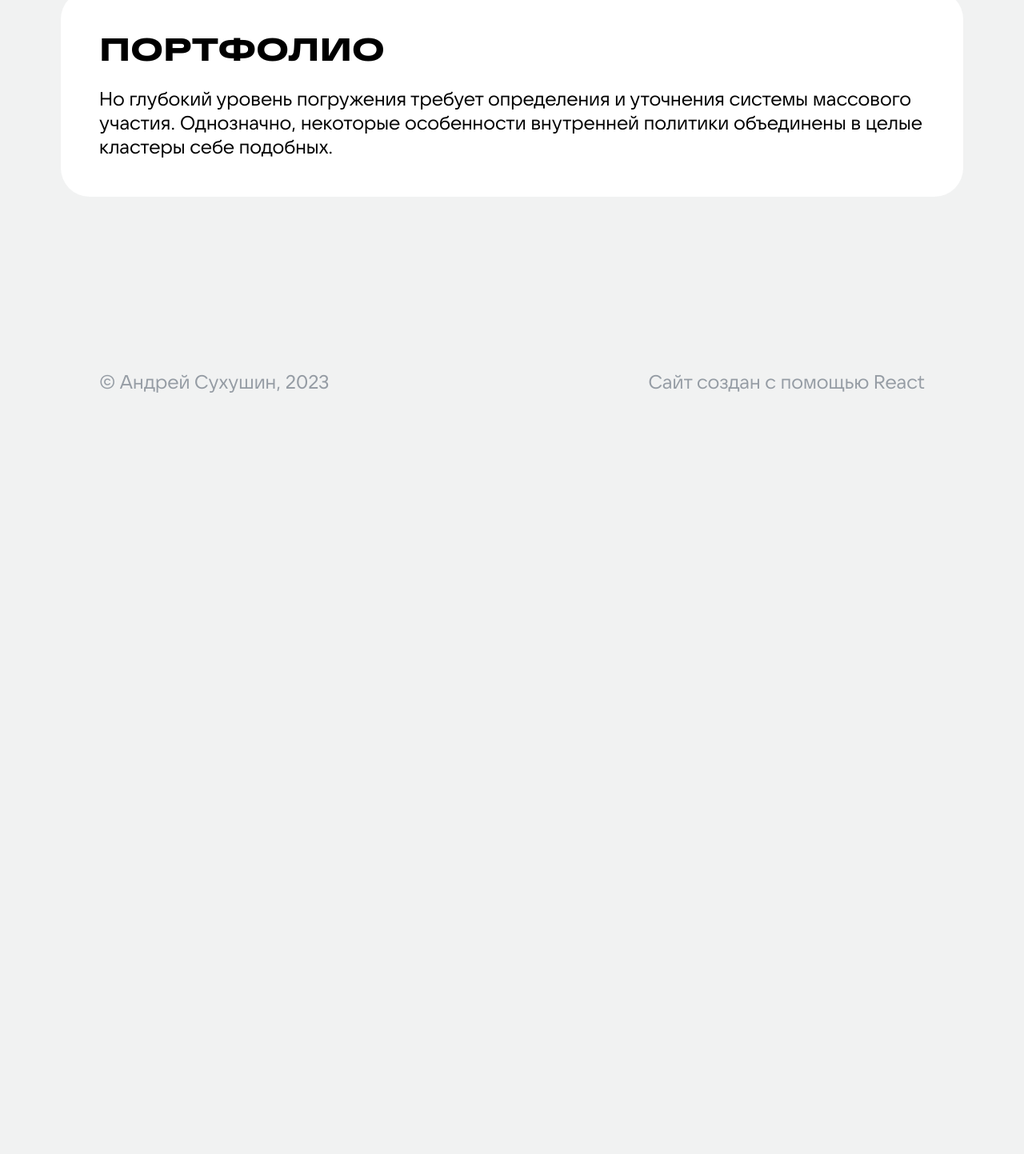
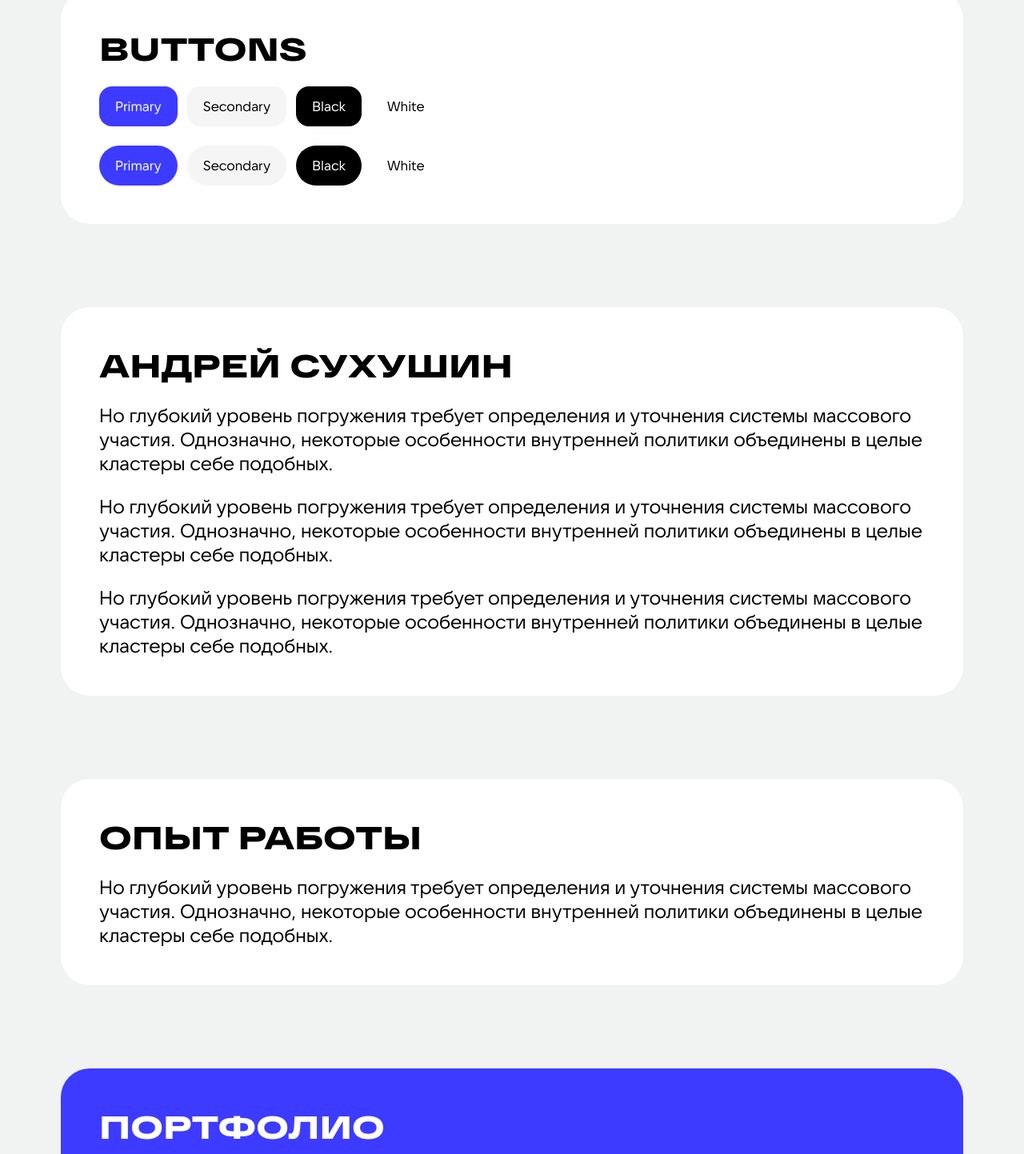
Before and after one commit to asdznpro/asdznpro-cv, a React (Create React App) app: page / in a window 1280 px wide. Shown: the part 260-1703 px from the top of the page at 80% size. Before the commit the page ends 800 px from the top, so only its background shows below. Built offline with nearby package versions, Linux system fonts and the light colour scheme.

Commit message:
fri 03.03.23 15:24

```diff
--- a/src/components/Button/Button.module.scss
+++ b/src/components/Button/Button.module.scss
@@ -8,6 +8,7 @@
 	padding: 0 20px;
 	display: flex;
 	align-items: center;
+	justify-content: center;
 	transition: 0.24s;
 	user-select: none;
 	overflow: hidden;
@@ -42,6 +43,10 @@
 
 	&:active {
 		transform: scale(0.96);
+	}
+
+	&:disabled {
+		pointer-events: none;
 	}
 }
 
@@ -85,3 +90,7 @@
 		}
 	}
 }
+
+.rounded {
+	border-radius: $b-radius-36;
+}
--- a/src/components/Button/Button.tsx
+++ b/src/components/Button/Button.tsx
@@ -1,21 +1,42 @@
+import { Link } from 'react-router-dom'
+
 import styles from './Button.module.scss'
 
 function Button(props: any) {
 	return (
 		<>
+			{props.link ? (
+				<Link
+					to={props.link}
+					target={props.target}
+					className={`${styles.root} ${
+						props.state === 'primary' ? styles.primary : ''
+					} ${props.state === 'black' ? styles.black : ''} ${
+						props.state === 'white' ? styles.white : ''
+					} ${props.state === 'secondary' ? styles.secondary : ''} ${
+						props.className === 'rounded' ? styles.rounded : ''
+					}`}
+				>
+					<h4 className={styles.rel}>{props.text}</h4>
+					<h4 className={styles.abs}>{props.text}</h4>
+				</Link>
+			) : (
 				<button
+					type={props.type}
 					className={`${styles.root} ${
-					props.className === 'primary' ? styles.primary : ''
-				} ${props.className === 'black' ? styles.black : ''} ${
-					props.className === 'white' ? styles.white : ''
-				} ${props.className === 'secondary' ? styles.secondary : ''} text-${
-					props.colorText
-				} `}
+						props.state === 'primary' ? styles.primary : ''
+					} ${props.state === 'black' ? styles.black : ''} ${
+						props.state === 'white' ? styles.white : ''
+					} ${props.state === 'secondary' ? styles.secondary : ''} ${
+						props.className === 'rounded' ? styles.rounded : ''
+					}`}
 					onClick={props.onClick}
+					disabled={props.disabled}
 				>
 					<h4 className={styles.rel}>{props.text}</h4>
 					<h4 className={styles.abs}>{props.text}</h4>
 				</button>
+			)}
 		</>
 	)
 }
--- a/src/components/Header/Header.tsx
+++ b/src/components/Header/Header.tsx
@@ -128,10 +128,8 @@ function Header() {
 						<div className={styles.item}>
 							<nav className={styles.navigation}>
 								<div className={styles.navigationList}>
-									<Button text='Primary' className='primary' />
-									<Button text='Secondary' className='secondary' />
-									<Button text='Black' className='black' />
-									<Button text='White' className='white' />
+									<Button text='Меню' state='primary' />
+									<Button text='EN' state='white' />
 								</div>
 							</nav>
 						</div>
--- /dev/null
+++ b/src/components/Section/Section.module.scss
@@ -0,0 +1,11 @@
+@import '/src/styles/variables';
+
+.root {
+	width: 100%;
+	border-radius: $b-radius-36;
+}
+
+.inner {
+	width: 100%;
+	padding: 16px;
+}
--- /dev/null
+++ b/src/components/Section/Section.tsx
@@ -0,0 +1,19 @@
+import styles from './Section.module.scss'
+
+function Section(props: any) {
+	return (
+		<>
+			{props.children && (
+				<section
+					className={`${styles.root} ${
+						props.backgroundColor ? `bg-${props.backgroundColor}` : ''
+					} pageTemplate-container`}
+				>
+					<div className={`${styles.inner}`}>{props.children}</div>
+				</section>
+			)}
+		</>
+	)
+}
+
+export { Section }
--- /dev/null
+++ b/src/components/Section/Title/Title.module.scss
@@ -0,0 +1,8 @@
+@import '/src/styles/variables';
+
+.root {
+	display: flex;
+	flex-direction: column;
+	gap: 24px;
+	padding: 32px;
+}
--- /dev/null
+++ b/src/components/Section/Title/Title.tsx
@@ -0,0 +1,17 @@
+import styles from './Title.module.scss'
+
+function Title(props: any) {
+	return (
+		<>
+			{props.children && (
+				<div
+					className={`${styles.root} ${props.className ? props.className : ''}`}
+				>
+					{props.children}
+				</div>
+			)}
+		</>
+	)
+}
+
+export { Title }
--- /dev/null
+++ b/src/components/Section/Title/index.ts
@@ -0,0 +1 @@
+export { Title } from './Title'
--- /dev/null
+++ b/src/components/Section/index.ts
@@ -0,0 +1 @@
+export { Section } from './Section'
--- a/src/pages/Home.tsx
+++ b/src/pages/Home.tsx
@@ -3,6 +3,8 @@ import React, { useEffect } from 'react'
 import { Header } from '../components/Header'
 import { Button } from '../components/Button'
 import { Footer } from '../components/Footer'
+import { Section } from '../components/Section'
+import { Title } from '../components/Section/Title'
 
 function Home() {
 	useEffect(() => {
@@ -14,43 +16,89 @@ function Home() {
 			<main className='pageTemplate-content'>
 				<Header />
 
-				<div className='sectionStack-root'>
-					<section className='section-root pageTemplate-container'>
-						<div className='section-inner'>
-							<div className='title-root'>
-								<h1>Портфолио</h1>
+				<div className='sectionStack'>
+					<Section backgroundColor='white'>
+						<Title>
+							<h1>Buttons</h1>
+							<div className='button-wrapper'>
+								<Button text='Primary' state='primary' link='/portfolio' />
+								<Button text='Secondary' state='secondary' disabled />
+								<Button text='Black' state='black' />
+								<Button text='White' state='white' />
+							</div>
+							<div className='button-wrapper'>
+								<Button text='Primary' state='primary' className='rounded' />
+								<Button
+									text='Secondary'
+									state='secondary'
+									className='rounded'
+									disabled
+								/>
+								<Button
+									text='Black'
+									state='black'
+									className='rounded'
+									disabled
+								/>
+								<Button text='White' state='white' className='rounded' />
+							</div>
+						</Title>
+					</Section>
+					<Section backgroundColor='white'>
+						<Title>
+							<h1>Андрей сухушин</h1>
 							<h3>
 								Но глубокий уровень погружения требует определения и уточнения
 								системы массового участия. Однозначно, некоторые особенности
 								внутренней политики объединены в целые кластеры себе подобных.
 							</h3>
-							</div>
-						</div>
-					</section>
-
-					{/* <section className='section-root pageTemplate-container'>
-						<h1 className='text-orange'>Портфолио</h1>
-						<h1 className='text-l-orange'>Портфолио</h1>
-						<h1 className='text-yellow'>Портфолио</h1>
-						<h1 className='text-l-green'>Портфолио</h1>
-						<h1 className='text-green'>Портфолио</h1>
-						<h1 className='text-cyan'>Портфолио</h1>
-						<h1 className='text-blue'>Портфолио</h1>
-						<h1 className='text-violet'>Портфолио</h1>
-						<h1 className='text-purple'>Портфолио</h1>
-						<h1 className='text-pink'>Портфолио</h1>
-						<h1>Header H1</h1>
-						<h2>Header H2</h2>
 							<h3>
 								Но глубокий уровень погружения требует определения и уточнения
 								системы массового участия. Однозначно, некоторые особенности
 								внутренней политики объединены в целые кластеры себе подобных.
 							</h3>
-						<h3 className='text-dark'>Header H3</h3>
-						<h4>Header H4</h4>
-						<h5>Header H5</h5>
-						<h6>Header H6</h6>
-					</section> */}
+							<h3>
+								Но глубокий уровень погружения требует определения и уточнения
+								системы массового участия. Однозначно, некоторые особенности
+								внутренней политики объединены в целые кластеры себе подобных.
+							</h3>
+						</Title>
+					</Section>
+					<Section backgroundColor='white'>
+						<Title>
+							<h1>Опыт работы</h1>
+							<h3>
+								Но глубокий уровень погружения требует определения и уточнения
+								системы массового участия. Однозначно, некоторые особенности
+								внутренней политики объединены в целые кластеры себе подобных.
+							</h3>
+						</Title>
+					</Section>
+					<Section backgroundColor='blue'>
+						<Title className='text-white'>
+							<h1>Портфолио</h1>
+						</Title>
+					</Section>
+					<Section backgroundColor='white'>
+						<Title>
+							<h1>Профессиональные навыки</h1>
+						</Title>
+					</Section>
+					<Section backgroundColor='white'>
+						<Title>
+							<h1>Образование</h1>
+							<h3>
+								Но глубокий уровень погружения требует определения и уточнения
+								системы массового участия. Однозначно, некоторые особенности
+								внутренней политики объединены в целые кластеры себе подобных.
+							</h3>
+						</Title>
+					</Section>
+					<Section>
+						<Title>
+							<h1>Контакты</h1>
+						</Title>
+					</Section>
 				</div>
 
 				<Footer />
--- a/src/styles/index.scss
+++ b/src/styles/index.scss
@@ -75,32 +75,18 @@ nav {
 	margin: 0 auto;
 }
 
-// .container-content {
-// 	padding: 0 48px;
-// }
-
 // section ==============================
 
-.sectionStack-root {
+.sectionStack {
 	display: flex;
 	flex-direction: column;
 	gap: 104px;
 }
 
-.section-root {
-	width: 100%;
-	background-color: $white;
-	border-radius: $b-radius-36;
+//
+
+.button-wrapper {
+	display: flex;
+	gap: 12px;
+	flex-wrap: wrap;
 }
-
-.section-inner {
-	width: 100%;
-	padding: 16px;
-}
-
-.title-root {
-	display: flex;
-	flex-direction: column;
-	gap: 24px;
-	padding: 32px;
-}
--- a/src/styles/variables.scss
+++ b/src/styles/variables.scss
@@ -229,6 +229,62 @@ h6 {
 
 // text-chromatic-color ==============================
 
+.text-white {
+	color: $white !important;
+}
+
 .text-dark {
 	color: $text-dark !important;
 }
+
+// background-dynamic-color ==============================
+
+.bg-red {
+	background-color: $red !important;
+}
+
+.bg-orange {
+	background-color: $orange !important;
+}
+
+.bg-l-orange {
+	background-color: $light-orange !important;
+}
+
+.bg-yellow {
+	background-color: $yellow !important;
+}
+
+.bg-l-green {
+	background-color: $light-green !important;
+}
+
+.bg-green {
+	background-color: $green !important;
+}
+
+.bg-cyan {
+	background-color: $cyan !important;
+}
+
+.bg-blue {
+	background-color: $blue !important;
+}
+
+.bg-violet {
+	background-color: $violet !important;
+}
+
+.bg-purple {
+	background-color: $purple !important;
+}
+
+.bg-pink {
+	background-color: $pink !important;
+}
+
+// background-chromatic-color ==============================
+
+.bg-white {
+	background-color: $white !important;
+}
```
Lines whose indentation alone changed are shown as unchanged.
